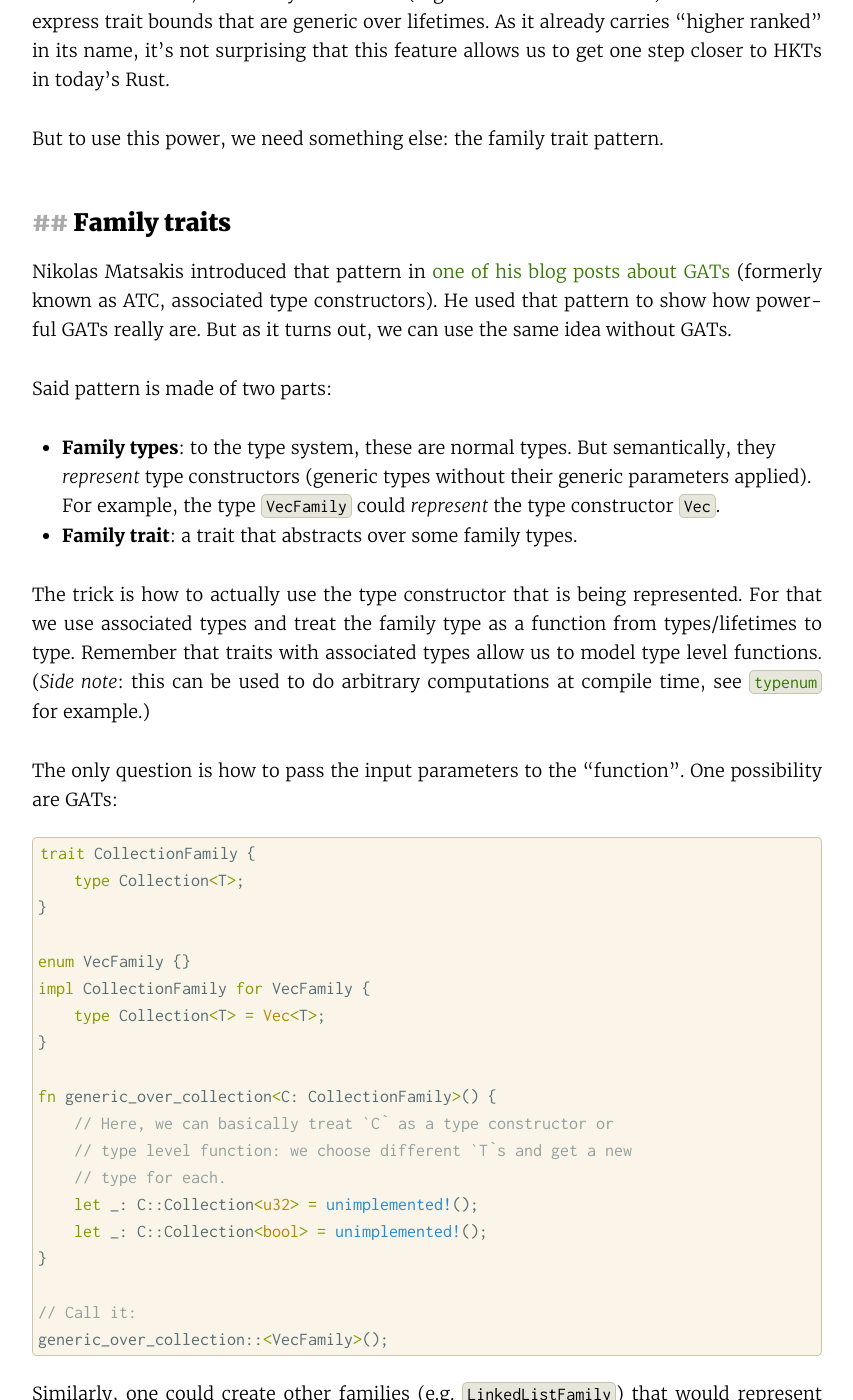
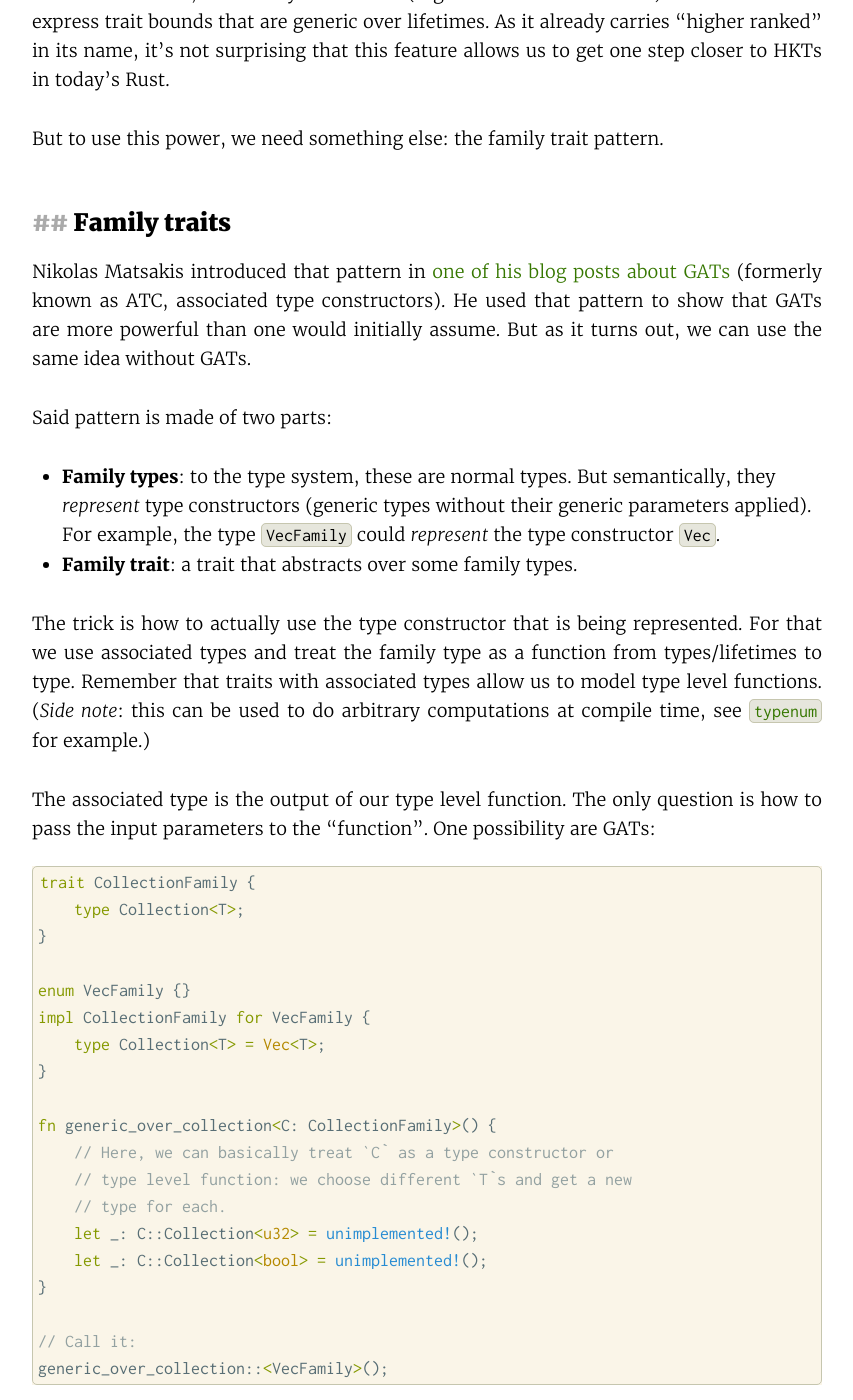
Before and after one commit to LukasKalbertodt/LukasKalbertodt.github.io, a Jekyll site: the page built from _posts/2018-07-19-todo.md, in a window 1280 px wide and 1400 px high, scrolled down 9126 px. Shown: the whole window, without its empty margins (213-1066 px from the left). Built offline with Jekyll 4.4.1, drawn with Linux system fonts in a browser that asks for light colours; comment, search, counter and statistics services are not loaded; some of the changed text lies outside the part shown.

Commit message:
Some improvements in the workaround B section

````diff
--- a/_posts/2018-07-19-todo.md
+++ b/_posts/2018-07-19-todo.md
@@ -261,7 +261,7 @@
 
 ## Family traits
 
-Nikolas Matsakis introduced that pattern in [one of his blog posts about GATs](http://smallcultfollowing.com/babysteps/blog/2016/11/03/associated-type-constructors-part-2-family-traits/#introducing-type-families) (formerly known as ATC, associated type constructors). He used that pattern to show how powerful GATs really are. But as it turns out, we can use the same idea without GATs.
+Nikolas Matsakis introduced that pattern in [one of his blog posts about GATs](http://smallcultfollowing.com/babysteps/blog/2016/11/03/associated-type-constructors-part-2-family-traits/#introducing-type-families) (formerly known as ATC, associated type constructors). He used that pattern to show that GATs are more powerful than one would initially assume. But as it turns out, we can use the same idea without GATs.
 
 Said pattern is made of two parts:
 
@@ -270,7 +270,7 @@
 
 The trick is how to actually use the type constructor that is being represented. For that we use associated types and treat the family type as a function from types/lifetimes to type. Remember that traits with associated types allow us to model type level functions. (*Side note*: this can be used to do arbitrary computations at compile time, see [`typenum`](https://crates.io/crates/typenum) for example.)
 
-The only question is how to pass the input parameters to the "function". One possibility are GATs:
+The associated type is the output of our type level function. The only question is how to pass the input parameters to the "function". One possibility are GATs:
 
 ```rust
 trait CollectionFamily {
@@ -383,7 +382,7 @@
     type Item = RefFamily<str>;
 
     fn next<'s>(&'s mut self)
-      -> Option<<Self::Item as FamilyLt<'s>>::Out>
+        -> Option<<Self::Item as FamilyLt<'s>>::Out>
     { … }
 }
 ```
@@ -419,7 +418,7 @@
 
 Without the `'static` bound of `T`, the compiler refuses to compile this. Why? Remember how `Item` was defined in the trait: `type Item: for<'a> FamilyLt<'a>`. But the impl for `MutRefFamily` bounds `T` with `'a`. With the same logic we already applied above, this means that `T` needs to be `'static`.
 
-Additionally, specifying trait bounds for real `Item` type are still a pain due to the use of HRTBs:
+Additionally, due to the use of HRTBs, specifying trait bounds for the real `Item` type is still ugly:
 
 ```rust
 where
````
Also changed, not shown: other parts of _posts/2018-07-19-todo.md (+4 -5 lines).
